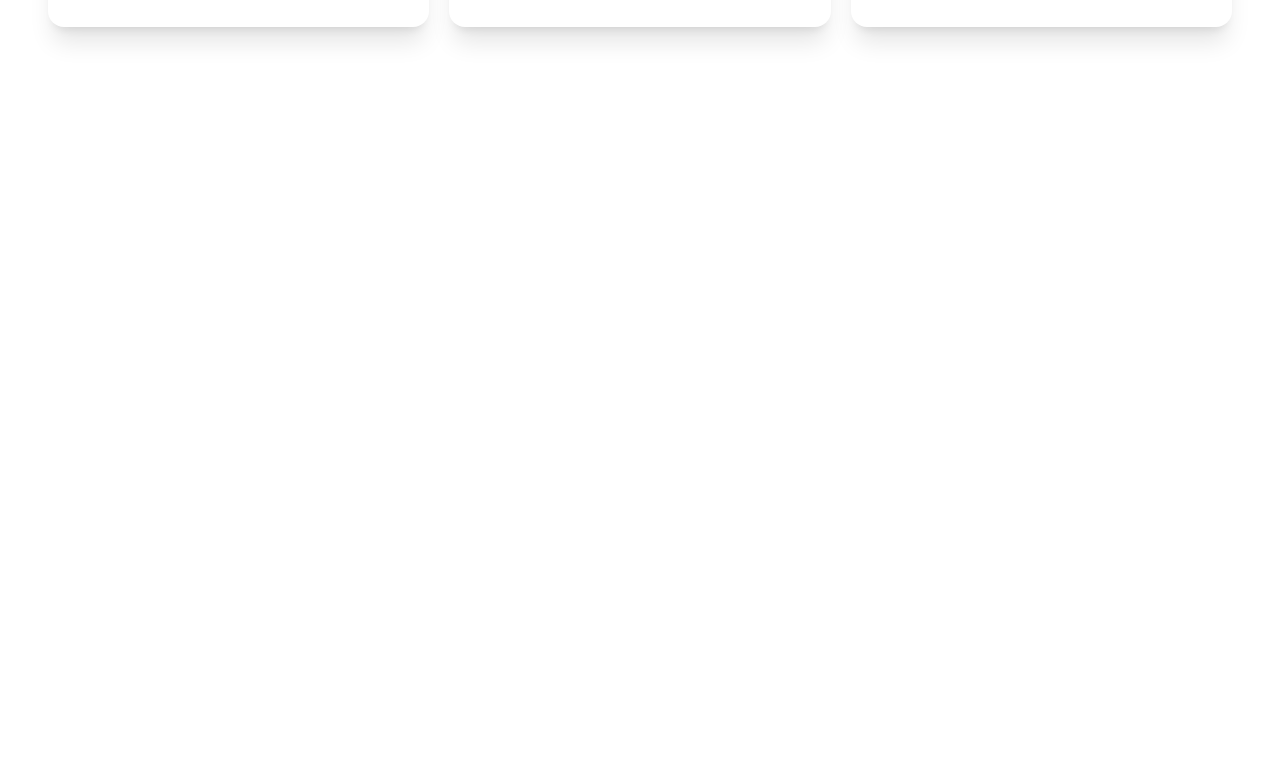
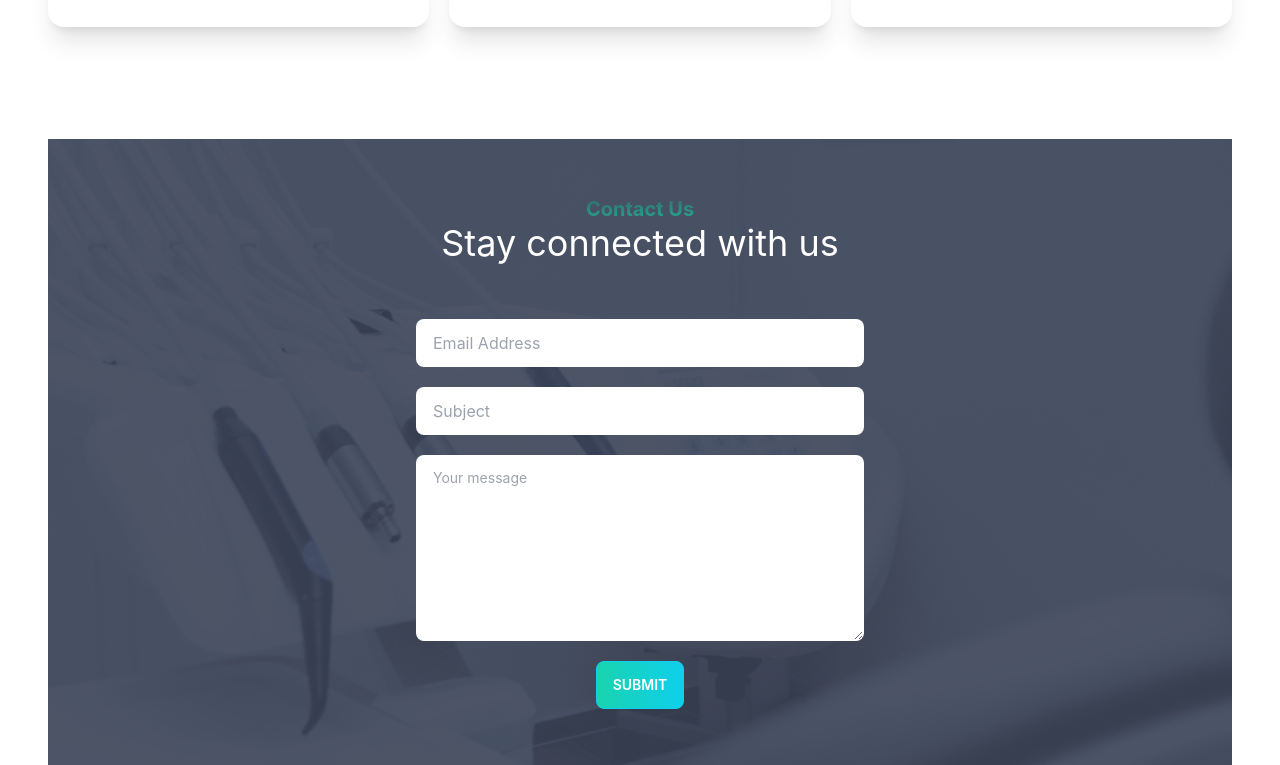
Before and after one commit to ArifulIslamShuvo/doctors-portal-client, a React (Create React App) app: page / in a window 1280 px wide. Shown: the part 3159-3924 px from the top of the page. Before the commit the page ends 3298 px from the top, so only its background shows below. Built offline with nearby package versions, Linux system fonts and the light colour scheme.

Commit message:
added footer and contact-us section

```diff
--- a/src/App.js
+++ b/src/App.js
@@ -4,17 +4,19 @@
 import About from './Pages/About/About';
 import Navbar from './Pages/Shared/Navbar';
 import Login from './Pages/Login/Login';
+import Footer from './Pages/Shared/Footer';
 
 
 function App() {
   return (
     <div>
-      <Navbar></Navbar>
+      <Navbar />
       <Routes>
         <Route path="/" element={<Home />} />
         <Route path="about" element={<About />} />
         <Route path="login" element={<Login />} />
       </Routes>
+      <Footer />
     </div>
   );
 }
--- /dev/null
+++ b/src/Pages/Home/Contact.js
@@ -0,0 +1,36 @@
+import React from 'react';
+import appointment from '../../assets/images/appointment.png';
+import PrimaryBtn from './PrimaryBtn';
+
+const Contact = () => {
+    return (
+        <div style={{ background: `url(${appointment})` }} class="bg-primary px-10 py-14">
+            <div className='text-center pb-14 text-white'>
+                <p className='text-xl font-bold text-transparent bg-clip-text bg-gradient-to-br from-accent to-secondary'>
+                    Contact Us
+                </p>
+                <h1 className='text-4xl'>Stay connected with us</h1>
+            </div>
+            <div className='grid grid-cols-1 justify-items-center gap-5'>
+                <input
+                    type='text'
+                    placeholder='Email Address'
+                    className='input w-full max-w-md'
+                />
+                <input
+                    type='text'
+                    placeholder='Subject'
+                    className='input w-full max-w-md'
+                />
+                <textarea
+                    className='textarea w-full max-w-md'
+                    placeholder='Your message'
+                    rows={6}
+                ></textarea>
+                <PrimaryBtn>Submit</PrimaryBtn>
+            </div>
+        </div>
+    );
+};
+
+export default Contact;
--- a/src/Pages/Home/Home.js
+++ b/src/Pages/Home/Home.js
@@ -1,6 +1,7 @@
 import React from 'react';
 import Appointment from './Appointment';
 import Banner from './Banner';
+import Contact from './Contact';
 import Info from './Info';
 import Services from './Services';
 import Testimonial from './Testimonial';
@@ -14,6 +15,7 @@
             <Services></Services>
             <Appointment />
             <Testimonial />
+            <Contact />
         </div>
     );
 };
--- /dev/null
+++ b/src/Pages/Shared/Footer.js
@@ -0,0 +1,12 @@
+import React from 'react';
+import footer from '../../assets/images/footer.png'
+
+const Footer = () => {
+    return (
+       <div>
+
+       </div>
+    );
+};
+
+export default Footer;
```
